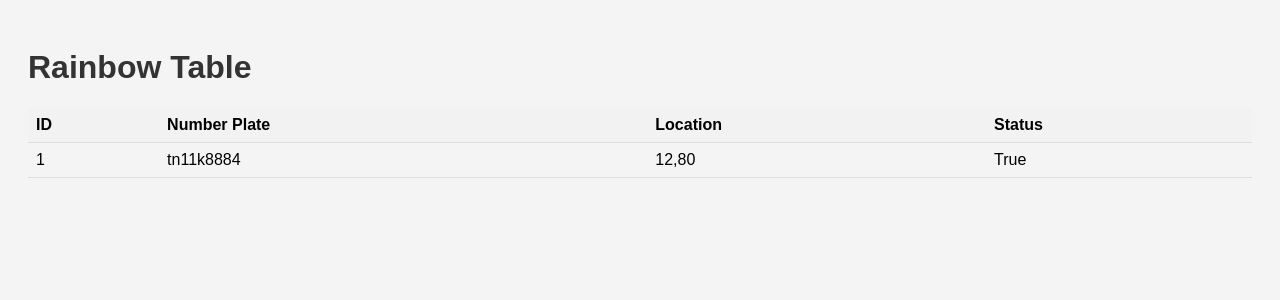
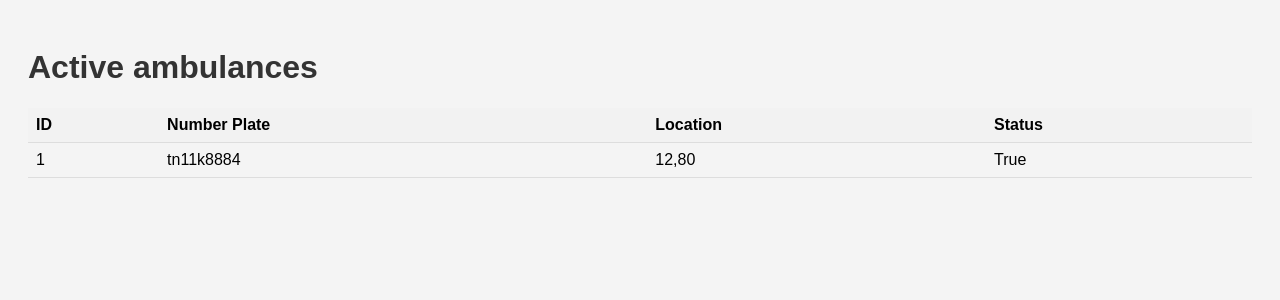
Before and after one commit to BalaRL1301/KarnatakaDatathonBackend, a Flask app: page /view_table in a window 1280 px wide. Shown: the top 300 px of the page. Run offline with Flask 3, Linux system fonts and the light colour scheme.

Commit message:
Update view_table.html

```diff
--- a/templates/view_table.html
+++ b/templates/view_table.html
@@ -58,7 +58,7 @@
     </style>
 </head>
 <body>
-    <h1>Rainbow Table</h1>
+    <h1>Active ambulances</h1>
     <table>
         <tr>
             <th>ID</th>
```
